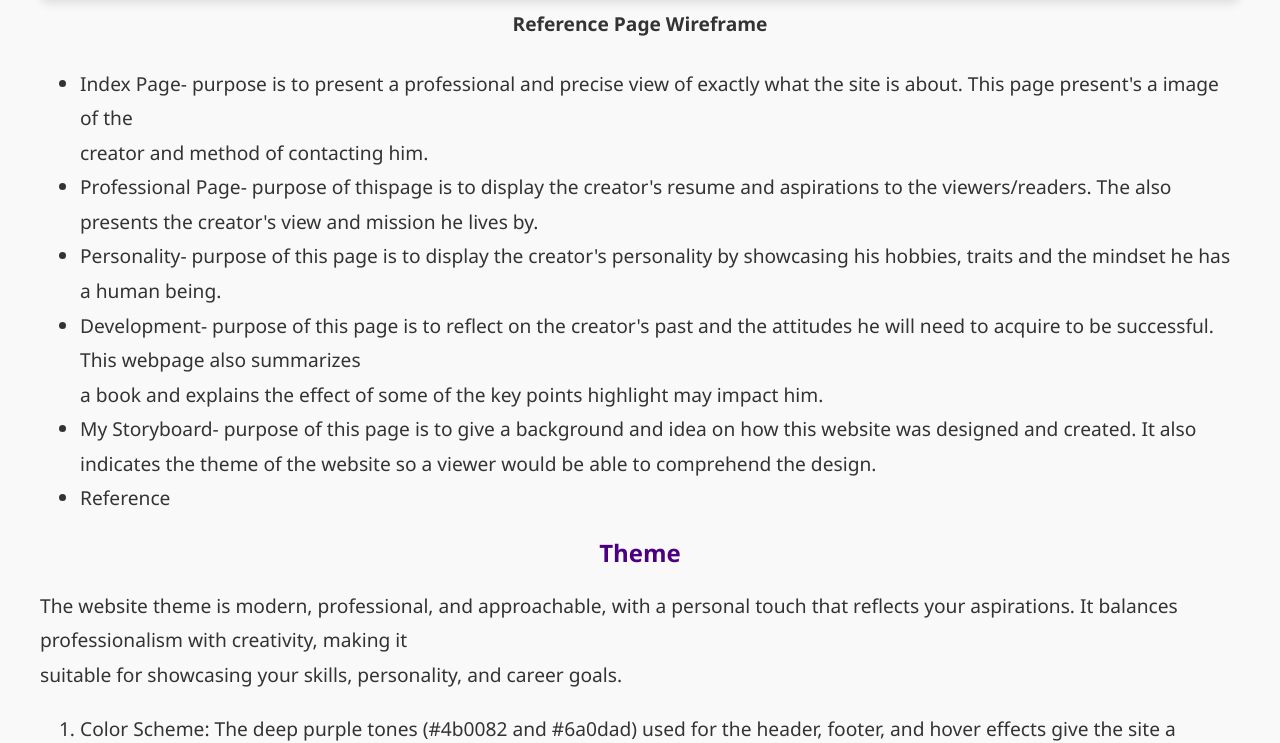
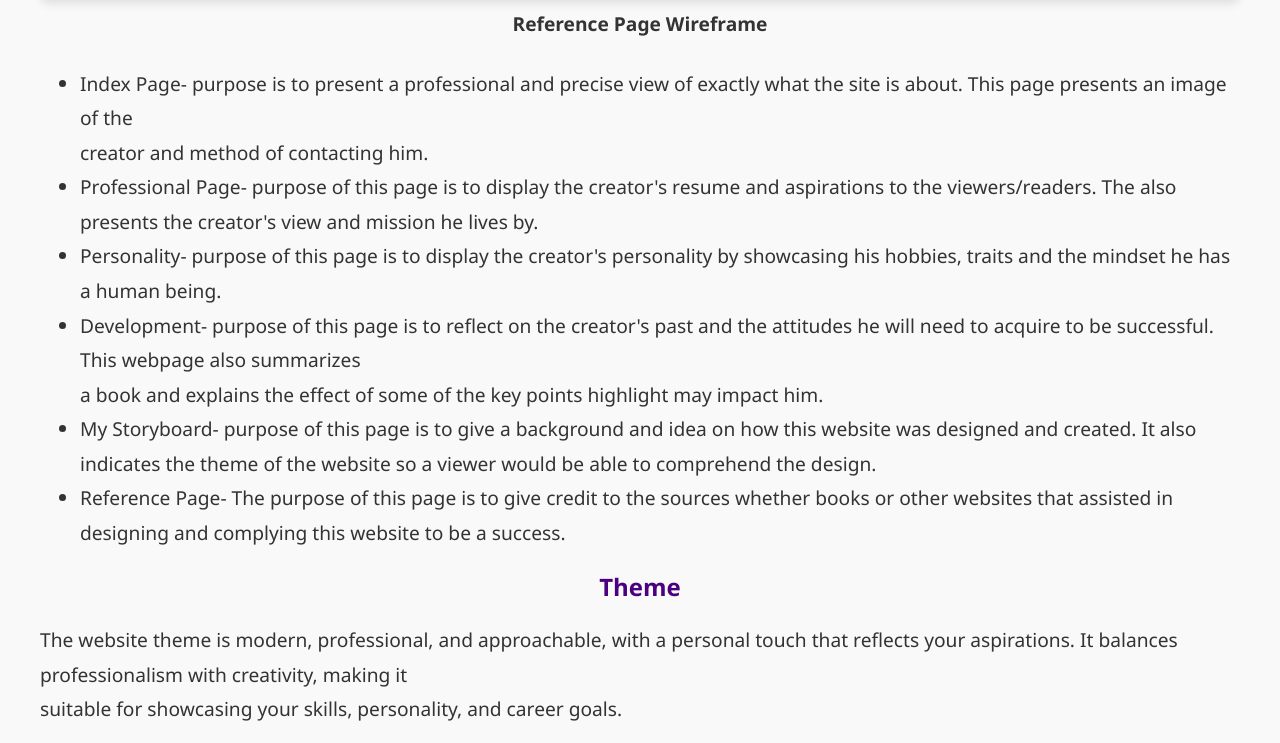
Before and after one commit to andrecamp455/andre2301103, a plain HTML site: page Storyboard page.html in a window 1280 px wide. Shown: the part 2676-3419 px from the top of the page. Drawn offline with Linux system fonts and the light colour scheme.

Commit message:
Update Storyboard page.html

```diff
--- a/Storyboard page.html
+++ b/Storyboard page.html
@@ -169,13 +169,14 @@
             </div>
             <div class="about">
                 <ul>
-                    <li>Index Page-  purpose is to present a professional and precise view of exactly what the site is about. This page present's a image of the<br>creator and method of contacting him.</li>
-                    <li>Professional Page-  purpose of thispage is to display the creator's resume and aspirations to the viewers/readers. The also presents the creator's view and mission he lives by.</li>
+                    <li>Index Page-  purpose is to present a professional and precise view of exactly what the site is about. This page presents an image of the<br>creator and method of contacting him.</li>
+                    <li>Professional Page-  purpose of this page is to display the creator's resume and aspirations to the viewers/readers. The also presents the creator's view and mission he lives by.</li>
                     <li>Personality-  purpose of this page is to display the creator's personality by showcasing his hobbies, traits and the mindset he has a human being.</li>
                     <li>Development-  purpose of this page is to reflect on the creator's past and the attitudes he will need to acquire to be successful. This webpage also summarizes<br>
                                         a book and explains the effect of some of the key points highlight may impact him.</li>
                     <li>My Storyboard-  purpose of this page is to give a background and idea on how this website was designed and created. It also indicates the theme of the website so a viewer would be able to comprehend the design.</li>
-                    <li>Reference</li>
+                    <li>Reference Page- The purpose of this page is to give credit to the sources whether books or other
+                                        websites that assisted in designing and complying this website to be a success. </li>
                 </ul>
             </div>
             <div class="theme">
@@ -202,6 +203,7 @@
                 </ul>
             </div>
                 <h2>Hosting Link below</h2>
+            <li><a>https://andrecamp455.github.io/andre2301103/</a></li>
         </div>
     </body>
 </html>
```
